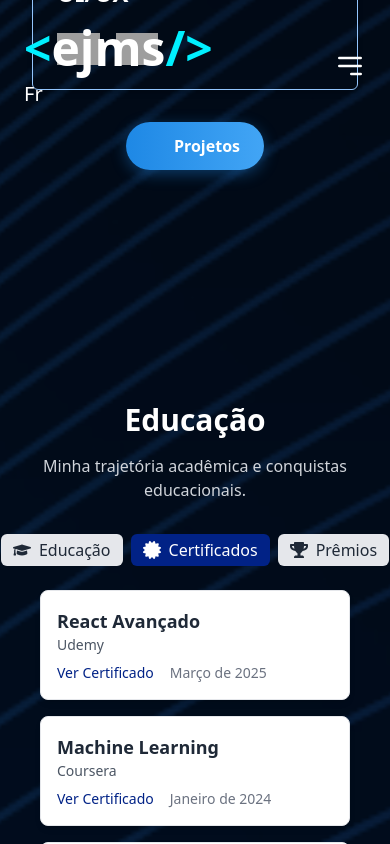
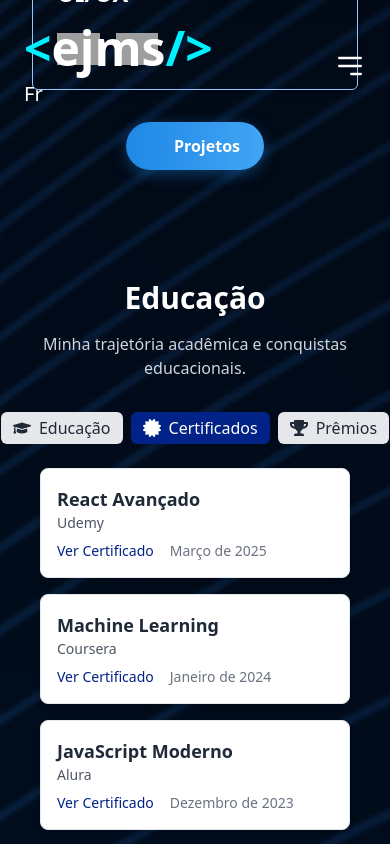
Before and after one commit to Erickjonatthan/portfolio-ejms, a React (Vite) app: page / in a window 390 px wide. Both pictures are taken after a click on the button "Certificados". Shown: the part 2942-3786 px from the top of the page. Built offline with nearby package versions, Linux system fonts and the light colour scheme; grey boxes are pictures that could not be loaded; some icons are missing.

Commit message:
att altura e espaçamento

```diff
--- a/src/components/Education.jsx
+++ b/src/components/Education.jsx
@@ -44,6 +44,19 @@ const certificates = [
     link: "https://www.figma.com/certificate/67890",
     date: "Novembro de 2023",
   },
+    {
+        title: "Desenvolvimento Mobile",
+        platform: "Udacity",
+        link: "https://www.udacity.com/certificate/12345",
+        date: "Outubro de 2023",
+    },
+    {
+        title: "Banco de Dados Avançado",
+        platform: "DataCamp",
+        link: "https://www.datacamp.com/certificate/67890",
+        date: "Setembro de 2023",
+    },
+
 ];
 
 const awards = [
@@ -169,7 +182,7 @@ export default function Education() {
         )}
 
         {activeTab === 'certificates' && (
-          <div className="overflow-y-auto max-h-64 space-y-4 px-6 pb-8">
+          <div className="overflow-y-auto max-h-[500px] space-y-4 px-6 pb-8">
             {certificates.map((cert, index) => (
               <div
                 key={index}
--- a/src/components/Projects.jsx
+++ b/src/components/Projects.jsx
@@ -100,7 +100,7 @@ export default function Projects() {
             <button
               key={category}
               onClick={() => setActiveCategory(category)}
-              className={`px-3 py-1 sm:px-4 sm:py-2 rounded-md sm:rounded-lg font-medium capitalize text-base sm:text-lg transition-all duration-300 ${
+              className={`px-2 py-1 sm:px-4 sm:py-2 rounded-md sm:rounded-lg font-medium capitalize text-sm sm:text-lg transition-all duration-300 ${
                 activeCategory === category
                   ? 'bg-[#012286] text-white' // Cor do item selecionado
                   : 'bg-gray-200 text-gray-800 hover:bg-[#071532] hover:text-white' // Efeito de hover
```
